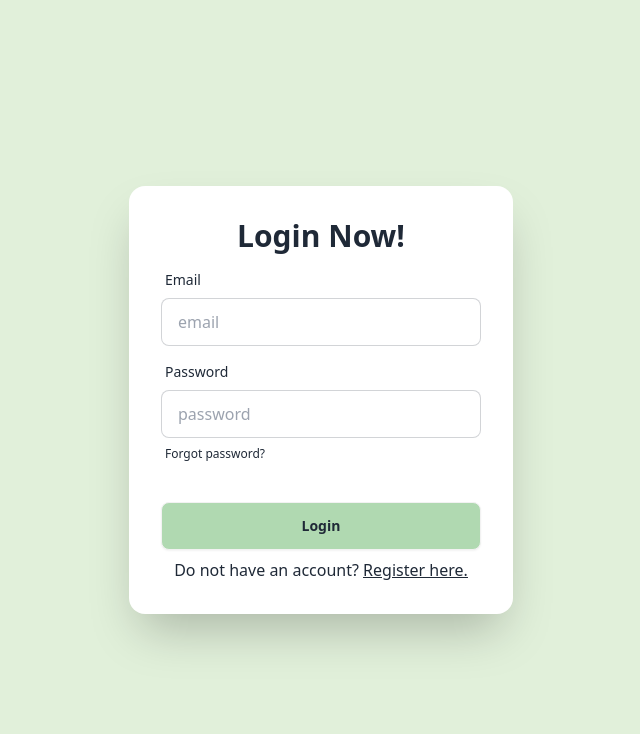
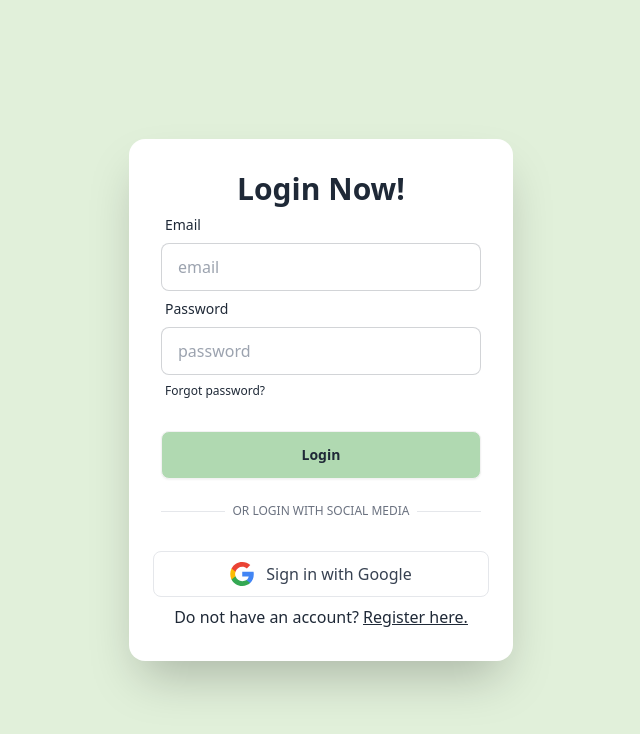
Before and after one commit to mohsinahmedarfat/Bookaroo, a React (Vite) app: page /login in a window 1280 px wide. Shown: the top 734 px of the page, without its empty margins (319-959 px from the left). Built offline with nearby package versions, Linux system fonts and the light colour scheme; no server answers.

Commit message:
implt: google sign in

```diff
--- a/src/hooks/useAxiosPublic.jsx
+++ b/src/hooks/useAxiosPublic.jsx
@@ -1,8 +1,8 @@
 import axios from "axios";
 
 const axiosPublic = axios.create({
-  // baseURL: "http://localhost:5000",
-  baseURL: "https://bookaroo-server-omega.vercel.app",
+  baseURL: "http://localhost:5000",
+  // baseURL: "https://bookaroo-server-omega.vercel.app",
 });
 
 const useAxiosPublic = () => {
--- a/src/pages/Home.jsx
+++ b/src/pages/Home.jsx
@@ -18,7 +18,7 @@
             <h1 className="font-semibold text-2xl">
               Browse{" "}
               <span className="underline hover:text-[#1A5319]">
-                <Link>Books</Link>
+                <Link to="/books">Books</Link>
               </span>
             </h1>
           </div>
--- a/src/pages/authentication/Login.jsx
+++ b/src/pages/authentication/Login.jsx
@@ -4,7 +4,7 @@
 import toast from "react-hot-toast";
 
 const Login = () => {
-  const { login } = useAuth();
+  const { login, signInWithGoogle } = useAuth();
   const navigate = useNavigate();
 
   const {
@@ -12,6 +12,18 @@
     handleSubmit,
     formState: { errors },
   } = useForm();
+
+  //   google sign in
+  const handleGoogleLogin = async () => {
+    try {
+      await signInWithGoogle();
+
+      toast.success("Sign in successful");
+      navigate("/");
+    } catch (error) {
+      toast.error(error.message);
+    }
+  };
 
   const onSubmit = async (data) => {
     const { email, password } = data;
@@ -31,7 +43,8 @@
   return (
     <div className="hero bg-[#E1F0DA] min-h-screen">
       <div className="card bg-base-100 w-full max-w-sm shrink-0 shadow-2xl">
-        <form onSubmit={handleSubmit(onSubmit)} className="card-body">
+        <div className="card-body">
+          <form onSubmit={handleSubmit(onSubmit)}>
             <h1 className="text-center text-3xl font-bold">Login Now!</h1>
 
             <div className="form-control">
@@ -75,6 +88,58 @@
             <div className="form-control mt-6">
               <button className="btn bg-[#B0D9B1]">Login</button>
             </div>
+          </form>
+
+          {/* login with google */}
+          <div className="flex items-center justify-between mt-4">
+            <span className="w-1/5 border-b  lg:w-1/5"></span>
+
+            <p className="text-xs text-center text-gray-500 uppercase">
+              or login with Social Media
+            </p>
+
+            <span className="w-1/5 border-b  lg:w-1/5"></span>
+          </div>
+
+          <div className="flex items-center justify-center mt-6 -mx-2">
+            <button
+              onClick={handleGoogleLogin}
+              className="bg-transparent w-full hover:bg-[#B0D9B1]  flex items-center text-gray-700 justify-center gap-x-3 text-sm sm:text-base rounded-lg hover:text-white duration-300 transition-colors border px-8 py-2.5"
+            >
+              <svg
+                className="w-5 h-5 sm:h-6 sm:w-6"
+                viewBox="0 0 24 24"
+                fill="none"
+                xmlns="http://www.w3.org/2000/svg"
+              >
+                <g clipPath="url(#clip0_3033_94454)">
+                  <path
+                    d="M23.766 12.2764C23.766 11.4607 23.6999 10.6406 23.5588 9.83807H12.24V14.4591H18.7217C18.4528 15.9494 17.5885 17.2678 16.323 18.1056V21.1039H20.19C22.4608 19.0139 23.766 15.9274 23.766 12.2764Z"
+                    fill="#4285F4"
+                  />
+                  <path
+                    d="M12.2401 24.0008C15.4766 24.0008 18.2059 22.9382 20.1945 21.1039L16.3276 18.1055C15.2517 18.8375 13.8627 19.252 12.2445 19.252C9.11388 19.252 6.45946 17.1399 5.50705 14.3003H1.5166V17.3912C3.55371 21.4434 7.7029 24.0008 12.2401 24.0008Z"
+                    fill="#34A853"
+                  />
+                  <path
+                    d="M5.50253 14.3003C4.99987 12.8099 4.99987 11.1961 5.50253 9.70575V6.61481H1.51649C-0.18551 10.0056 -0.18551 14.0004 1.51649 17.3912L5.50253 14.3003Z"
+                    fill="#FBBC04"
+                  />
+                  <path
+                    d="M12.2401 4.74966C13.9509 4.7232 15.6044 5.36697 16.8434 6.54867L20.2695 3.12262C18.1001 1.0855 15.2208 -0.034466 12.2401 0.000808666C7.7029 0.000808666 3.55371 2.55822 1.5166 6.61481L5.50264 9.70575C6.45064 6.86173 9.10947 4.74966 12.2401 4.74966Z"
+                    fill="#EA4335"
+                  />
+                </g>
+                <defs>
+                  <clipPath id="clip0_3033_94454">
+                    <rect width="24" height="24" fill="white" />
+                  </clipPath>
+                </defs>
+              </svg>
+              <span>Sign in with Google</span>
+            </button>
+          </div>
+
           <div>
             <h1 className="text-center">
               Do not have an account?{" "}
@@ -83,7 +148,7 @@
               </span>{" "}
             </h1>
           </div>
-        </form>
+        </div>
       </div>
     </div>
   );
--- a/src/pages/authentication/Register.jsx
+++ b/src/pages/authentication/Register.jsx
@@ -4,7 +4,7 @@
 import toast from "react-hot-toast";
 
 const Register = () => {
-  const { createUser, updateUserProfile } = useAuth();
+  const { createUser, updateUserProfile, signInWithGoogle } = useAuth();
   const navigate = useNavigate();
 
   const {
@@ -12,6 +12,18 @@
     handleSubmit,
     formState: { errors },
   } = useForm();
+
+  //   google sign in
+  const handleGoogleLogin = async () => {
+    try {
+      await signInWithGoogle();
+
+      toast.success("Sign in successful");
+      navigate("/");
+    } catch (error) {
+      toast.error(error.message);
+    }
+  };
 
   const onSubmit = async (data) => {
     const { name, photo, email, password } = data;
@@ -32,7 +44,8 @@
   return (
     <div className="hero bg-[#E1F0DA] min-h-screen py-10">
       <div className="card bg-base-100 w-full max-w-sm shrink-0 shadow-2xl">
-        <form onSubmit={handleSubmit(onSubmit)} className="card-body">
+        <div className="card-body">
+          <form onSubmit={handleSubmit(onSubmit)}>
             <h1 className="text-center text-3xl font-bold">Register Now!</h1>
 
             <div className="form-control">
@@ -102,6 +115,57 @@
                 Register
               </button>
             </div>
+
+            {/* login with google */}
+            <div className="flex items-center justify-between mt-4">
+              <span className="w-1/5 border-b  lg:w-1/5"></span>
+
+              <p className="text-xs text-center text-gray-500 uppercase">
+                or login with Social Media
+              </p>
+
+              <span className="w-1/5 border-b  lg:w-1/5"></span>
+            </div>
+
+            <div className="flex items-center justify-center mt-6 -mx-2">
+              <button
+                onClick={handleGoogleLogin}
+                className="bg-transparent w-full hover:bg-[#B0D9B1]  flex items-center text-gray-700 justify-center gap-x-3 text-sm sm:text-base rounded-lg hover:text-white duration-300 transition-colors border px-8 py-2.5"
+              >
+                <svg
+                  className="w-5 h-5 sm:h-6 sm:w-6"
+                  viewBox="0 0 24 24"
+                  fill="none"
+                  xmlns="http://www.w3.org/2000/svg"
+                >
+                  <g clipPath="url(#clip0_3033_94454)">
+                    <path
+                      d="M23.766 12.2764C23.766 11.4607 23.6999 10.6406 23.5588 9.83807H12.24V14.4591H18.7217C18.4528 15.9494 17.5885 17.2678 16.323 18.1056V21.1039H20.19C22.4608 19.0139 23.766 15.9274 23.766 12.2764Z"
+                      fill="#4285F4"
+                    />
+                    <path
+                      d="M12.2401 24.0008C15.4766 24.0008 18.2059 22.9382 20.1945 21.1039L16.3276 18.1055C15.2517 18.8375 13.8627 19.252 12.2445 19.252C9.11388 19.252 6.45946 17.1399 5.50705 14.3003H1.5166V17.3912C3.55371 21.4434 7.7029 24.0008 12.2401 24.0008Z"
+                      fill="#34A853"
+                    />
+                    <path
+                      d="M5.50253 14.3003C4.99987 12.8099 4.99987 11.1961 5.50253 9.70575V6.61481H1.51649C-0.18551 10.0056 -0.18551 14.0004 1.51649 17.3912L5.50253 14.3003Z"
+                      fill="#FBBC04"
+                    />
+                    <path
+                      d="M12.2401 4.74966C13.9509 4.7232 15.6044 5.36697 16.8434 6.54867L20.2695 3.12262C18.1001 1.0855 15.2208 -0.034466 12.2401 0.000808666C7.7029 0.000808666 3.55371 2.55822 1.5166 6.61481L5.50264 9.70575C6.45064 6.86173 9.10947 4.74966 12.2401 4.74966Z"
+                      fill="#EA4335"
+                    />
+                  </g>
+                  <defs>
+                    <clipPath id="clip0_3033_94454">
+                      <rect width="24" height="24" fill="white" />
+                    </clipPath>
+                  </defs>
+                </svg>
+                <span>Sign in with Google</span>
+              </button>
+            </div>
+
             <div>
               <h1 className="text-center">
                 Already have an account?{" "}
@@ -113,6 +177,7 @@
           </form>
         </div>
       </div>
+    </div>
   );
 };
 
--- a/src/provider/AuthProvider.jsx
+++ b/src/provider/AuthProvider.jsx
@@ -1,7 +1,9 @@
 import {
   createUserWithEmailAndPassword,
+  GoogleAuthProvider,
   onAuthStateChanged,
   signInWithEmailAndPassword,
+  signInWithPopup,
   signOut,
   updateProfile,
 } from "firebase/auth";
@@ -9,6 +11,7 @@
 import auth from "../firebase.config";
 
 export const AuthContext = createContext(null);
+const googleProvider = new GoogleAuthProvider();
 
 const AuthProvider = ({ children }) => {
   const [user, setUser] = useState(null);
@@ -29,6 +32,11 @@
   const login = (email, password) => {
     setLoading(true);
     return signInWithEmailAndPassword(auth, email, password);
+  };
+
+  const signInWithGoogle = () => {
+    setLoading(true);
+    return signInWithPopup(auth, googleProvider);
   };
 
   const logout = () => {
@@ -53,6 +61,7 @@
     createUser,
     updateUserProfile,
     login,
+    signInWithGoogle,
     logout,
   };
 
--- a/src/shared/Navbar.jsx
+++ b/src/shared/Navbar.jsx
@@ -77,8 +77,9 @@
               >
                 <div className="w-10 rounded-full">
                   <img
-                    alt="Tailwind CSS Navbar component"
-                    src={user?.PhotoURL}
+                    referrerPolicy="no-referrer"
+                    alt="Profile Picture"
+                    src={user?.photoURL}
                   />
                 </div>
               </div>
```
Lines whose indentation alone changed are shown as unchanged.
